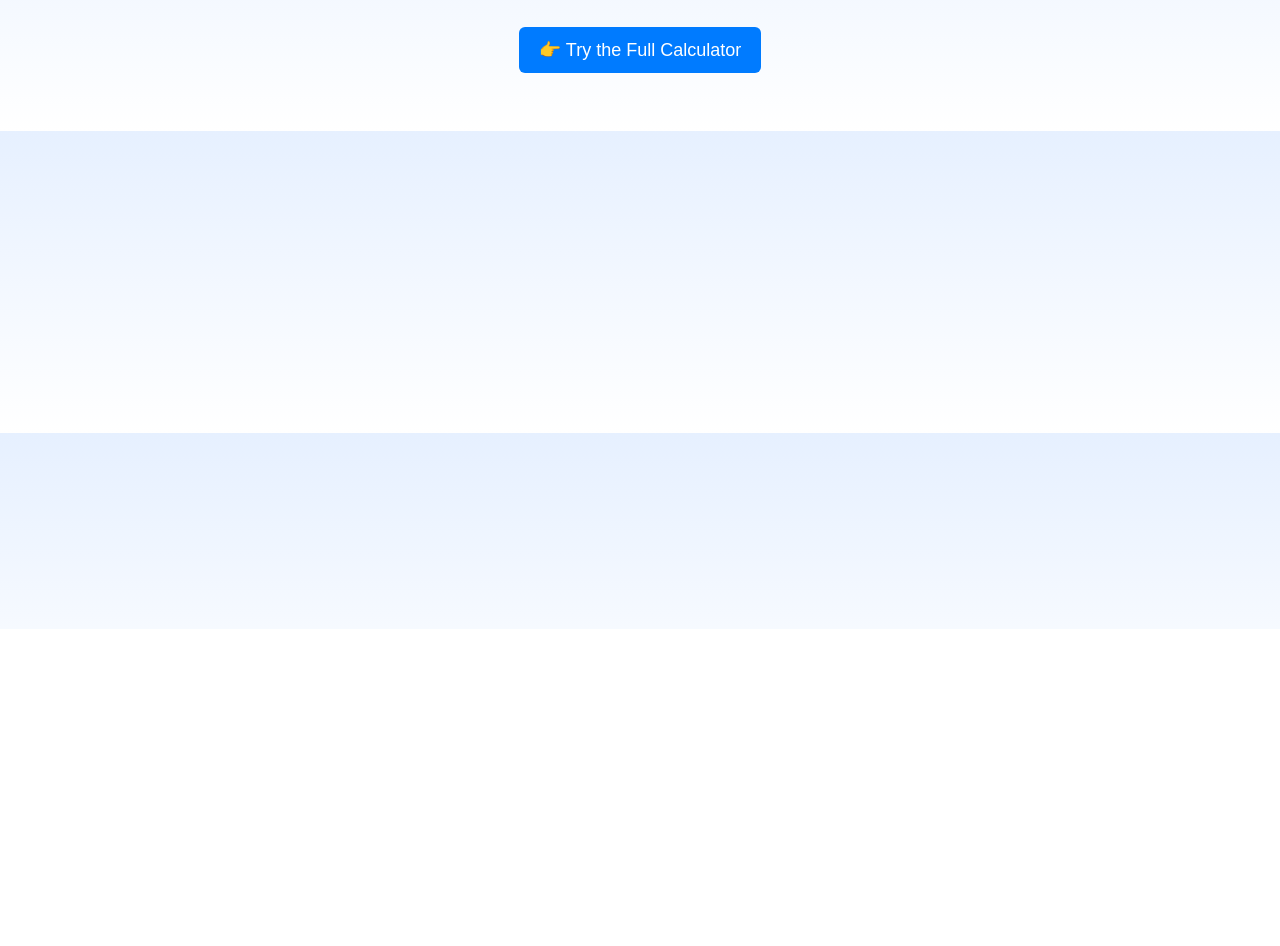
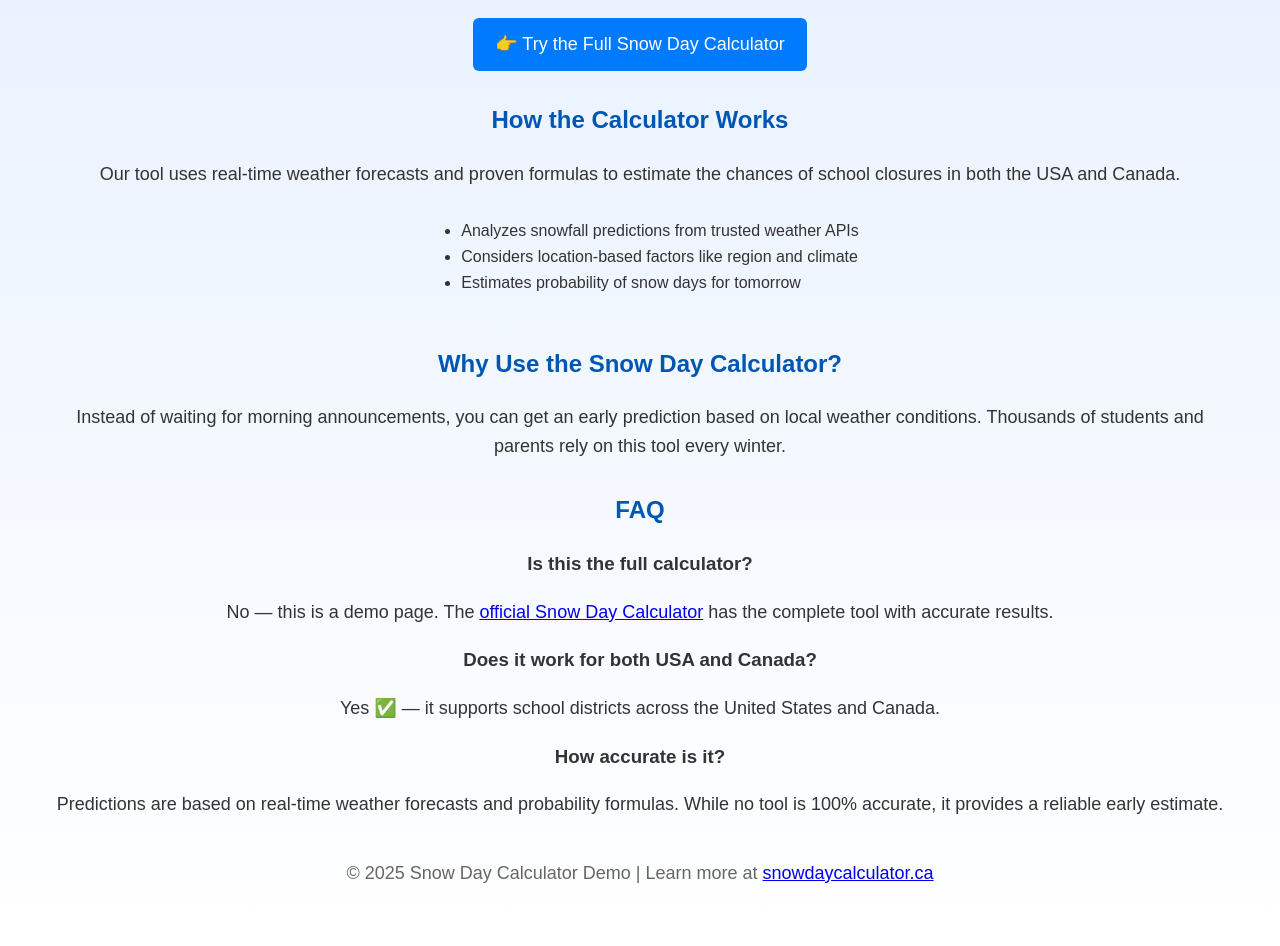
Before and after one commit to Hamid0234/snow-day-calculator, a plain HTML site: page index.html in a window 1280 px wide. Shown: the part 171-1117 px from the top of the page. Before the commit the page ends 800 px from the top, so only its background shows below. Drawn offline with Linux system fonts and the light colour scheme.

Commit message:
Update index.html

```diff
--- a/index.html
+++ b/index.html
@@ -2,39 +2,88 @@
 <html lang="en">
 <head>
   <meta charset="UTF-8">
-  <title>Snow Day Calculator Demo ❄️</title>
+  <title>Snow Day Calculator ❄️ | Demo Tool for USA & Canada</title>
+  <meta name="description" content="Try the Snow Day Calculator demo to predict school closures in the USA and Canada. Get real-time snow day chances based on local weather forecasts.">
+  <meta name="keywords" content="snow day calculator, snow day chances, school closed tomorrow, USA snow day, Canada snow day">
+  <meta name="viewport" content="width=device-width, initial-scale=1.0">
   <style>
     body {
       font-family: Arial, sans-serif;
       text-align: center;
-      padding: 50px;
+      padding: 40px;
       background: linear-gradient(to bottom, #e6f0ff, #ffffff);
+      color: #333;
+      line-height: 1.6;
     }
     h1 {
       color: #004080;
+      margin-bottom: 10px;
+    }
+    h2 {
+      color: #0056b3;
+      margin-top: 30px;
     }
     p {
       font-size: 18px;
-      color: #333;
+      margin: 10px 0;
+    }
+    ul {
+      list-style-type: disc;
+      text-align: left;
+      display: inline-block;
+      margin: 20px auto;
     }
     .btn {
       display: inline-block;
       margin-top: 20px;
-      padding: 12px 20px;
+      padding: 12px 22px;
       background-color: #007BFF;
       color: white;
       text-decoration: none;
       border-radius: 6px;
       font-size: 18px;
+      transition: background 0.3s ease;
     }
     .btn:hover {
       background-color: #0056b3;
+    }
+    footer {
+      margin-top: 40px;
+      font-size: 14px;
+      color: #666;
     }
   </style>
 </head>
 <body>
   <h1>Snow Day Calculator ❄️</h1>
-  <p>Curious if school is closed tomorrow? Check your chances with our live Snow Day Calculator!</p>
-  <a href="https://snowdaycalculator.ca" class="btn" target="_blank" title="Check your Snow Day here">👉 Try the Full Calculator</a>
+  <p>Wondering if school might be cancelled tomorrow due to snow? This demo version of the <strong>Snow Day Calculator</strong> helps you understand how it works.</p>
+
+  <a href="https://snowdaycalculator.ca" class="btn" target="_blank" title="Check your Snow Day here">👉 Try the Full Snow Day Calculator</a>
+
+  <h2>How the Calculator Works</h2>
+  <p>Our tool uses real-time weather forecasts and proven formulas to estimate the chances of school closures in both the USA and Canada.</p>
+
+  <ul>
+    <li>Analyzes snowfall predictions from trusted weather APIs</li>
+    <li>Considers location-based factors like region and climate</li>
+    <li>Estimates probability of snow days for tomorrow</li>
+  </ul>
+
+  <h2>Why Use the Snow Day Calculator?</h2>
+  <p>Instead of waiting for morning announcements, you can get an early prediction based on local weather conditions. Thousands of students and parents rely on this tool every winter.</p>
+
+  <h2>FAQ</h2>
+  <h3>Is this the full calculator?</h3>
+  <p>No — this is a demo page. The <a href="https://snowdaycalculator.ca" target="_blank">official Snow Day Calculator</a> has the complete tool with accurate results.</p>
+
+  <h3>Does it work for both USA and Canada?</h3>
+  <p>Yes ✅ — it supports school districts across the United States and Canada.</p>
+
+  <h3>How accurate is it?</h3>
+  <p>Predictions are based on real-time weather forecasts and probability formulas. While no tool is 100% accurate, it provides a reliable early estimate.</p>
+
+  <footer>
+    <p>© 2025 Snow Day Calculator Demo | Learn more at <a href="https://snowdaycalculator.ca" target="_blank">snowdaycalculator.ca</a></p>
+  </footer>
 </body>
 </html>
```
